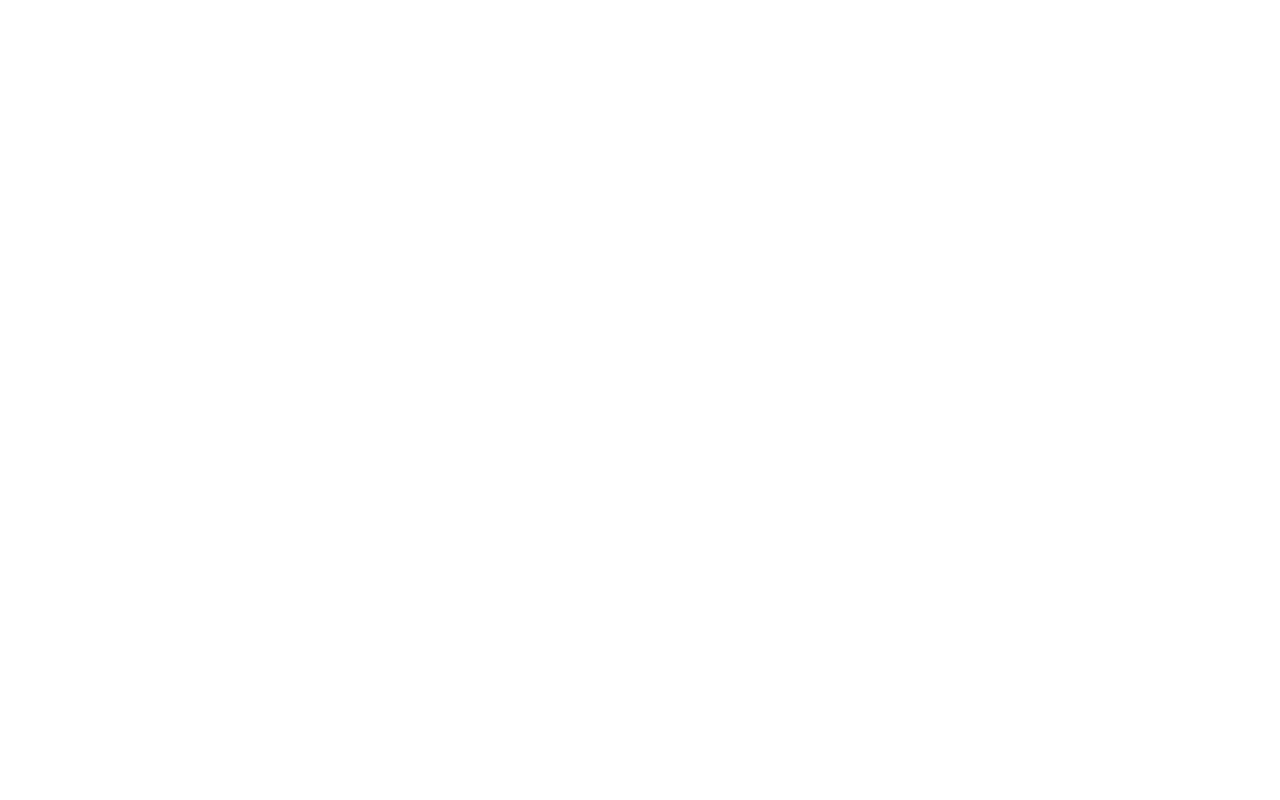
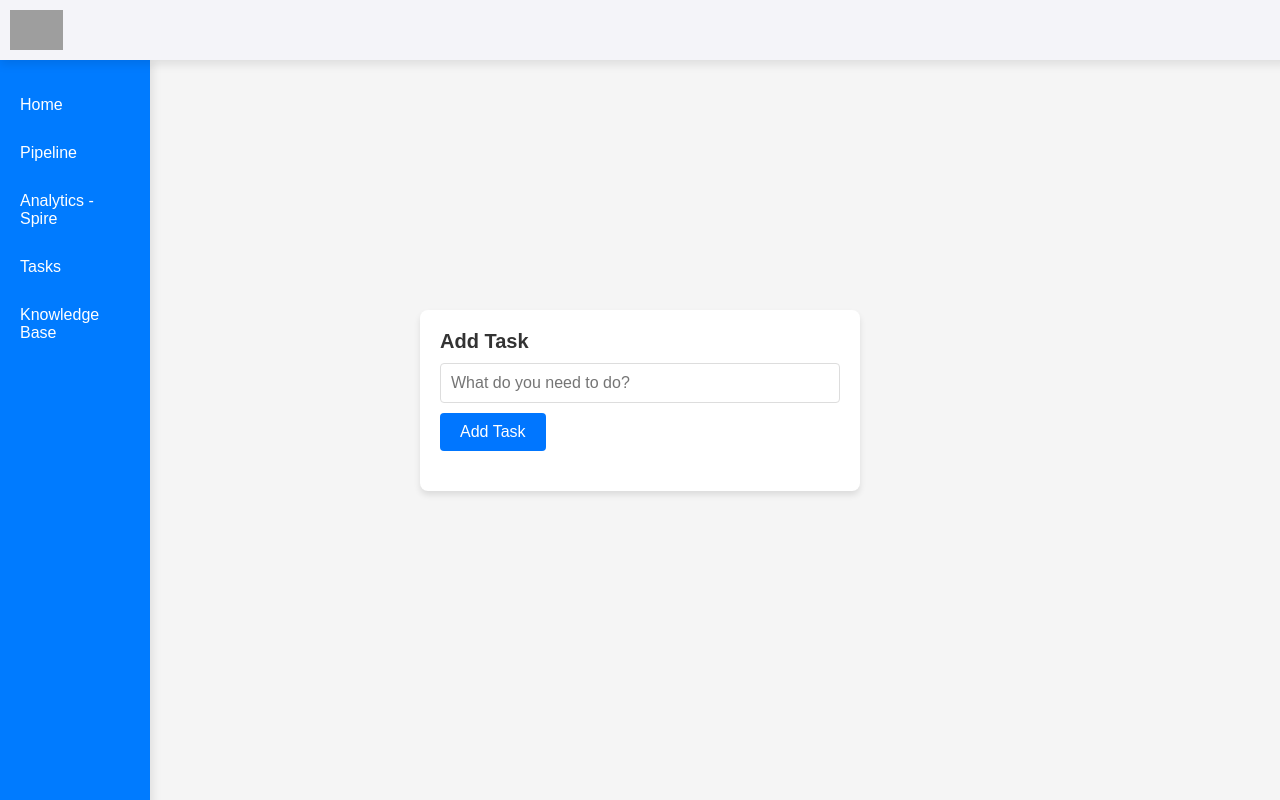
Before and after one commit to ItsAhmad/AmicoCRM, a plain HTML site: page frontend/task.html in a window 1280 px wide. Drawn offline with nearby package versions, Linux system fonts and the light colour scheme; grey boxes are pictures that could not be loaded.

Commit message:
WIP for tasks

```diff
--- a/frontend/scriptTASK.js
+++ b/frontend/scriptTASK.js
@@ -0,0 +1,31 @@
+const taskForm = document.getElementById('task-form');
+        const taskInput = document.getElementById('task-input');
+        const taskList = document.getElementById('task-list');
+        const addTaskBtn = document.getElementById('add-task-btn');
+
+        addTaskBtn.addEventListener('click', () => {
+            const taskName = taskInput.value.trim();
+
+            if (taskName === '') return;
+
+            const taskItem = document.createElement('div');
+            taskItem.className = 'task-item';
+
+            const checkbox = document.createElement('div');
+            checkbox.className = 'checkbox';
+
+            const taskNameElement = document.createElement('div');
+            taskNameElement.className = 'task-name';
+            taskNameElement.textContent = taskName;
+
+            checkbox.addEventListener('click', () => {
+                checkbox.classList.toggle('completed');
+                taskNameElement.classList.toggle('completed');
+            });
+
+            taskItem.appendChild(checkbox);
+            taskItem.appendChild(taskNameElement);
+            taskList.appendChild(taskItem);
+
+            taskInput.value = '';
+        });
--- a/frontend/stylesTASK.css
+++ b/frontend/stylesTASK.css
@@ -0,0 +1,176 @@
+/* --------------------------------------- HEADER + SIDEBAR STYLES -------------------------*/
+
+.header {
+    position: fixed;
+    top: 0;
+    left: 0;
+    width: 100%;
+    height: 60px;
+    background-color: #f4f4f9;
+    box-shadow: 0 4px 10px rgba(0, 0, 0, 0.1);
+    display: flex;
+    align-items: center;
+    padding-left: 10px;
+    z-index: 1000;
+  }
+
+  .logo {
+    height: 40px;
+  }
+
+/* Sidebar Navigation */
+.sidebar {
+    position: fixed;
+    top: 60px; /* below header */
+    left: 0;
+    width: 150px;
+    height: calc(100vh - 60px);
+    background-color: #007BFF;
+    color: #ffffff;
+    padding-top: 1em;
+    display: flex;
+    flex-direction: column;
+    box-shadow: 2px 0 10px rgba(0, 0, 0, 0.1);
+    font-family: Arial, sans-serif;
+  }
+
+  .nav-list {
+    list-style: none;
+    padding: 0;
+    margin: 0;
+  }
+
+  .nav-item {
+    margin: 10px 0;
+  }
+
+  .nav-item a {
+    color: #ffffff;
+    text-decoration: none;
+    display: block;
+    padding: 10px 20px;
+    border-radius: 5px;
+  }
+
+  .nav-item a:hover {
+    background-color: #0056b3;
+  }
+
+
+  /* ------------------------------------ FORM STYLES ------------------------*/
+  body {
+    font-family: Arial, sans-serif;
+    margin: 0;
+    padding: 0;
+    background-color: #f5f5f5;
+    color: #333;
+    display: flex;
+    justify-content: center;
+    align-items: center;
+    height: 100vh;
+}
+
+.task-input-container {
+    background-color: #fff;
+    border-radius: 8px;
+    box-shadow: 0 4px 6px rgba(0, 0, 0, 0.1);
+    padding: 20px;
+    width: 100%;
+    max-width: 400px;
+}
+
+.task-input-header {
+    font-size: 20px;
+    font-weight: bold;
+    margin-bottom: 10px;
+}
+
+.task-input-form {
+    display: flex;
+    flex-direction: column;
+    gap: 10px;
+}
+
+.task-input {
+    padding: 10px;
+    font-size: 16px;
+    border: 1px solid #ddd;
+    border-radius: 4px;
+    outline: none;
+    transition: border-color 0.2s;
+}
+
+.task-input:focus {
+    border-color: #0076ff;
+}
+
+.task-action-bar {
+    display: flex;
+    justify-content: space-between;
+    align-items: center;
+}
+
+.add-task-btn {
+    background-color: #0076ff;
+    color: #fff;
+    border: none;
+    border-radius: 4px;
+    padding: 10px 20px;
+    font-size: 16px;
+    cursor: pointer;
+    transition: background-color 0.2s;
+}
+
+.add-task-btn:hover {
+    background-color: #005bb5;
+}
+
+.task-list {
+    margin-top: 20px;
+}
+
+.task-item {
+    display: flex;
+    align-items: center;
+    gap: 10px;
+    padding: 10px;
+    border: 1px solid #ddd;
+    border-radius: 4px;
+    background-color: #fff;
+    margin-bottom: 10px;
+    transition: background-color 0.2s;
+}
+
+.checkbox {
+    width: 24px;
+    height: 24px;
+    border: 2px solid #0076ff;
+    border-radius: 50%;
+    display: flex;
+    justify-content: center;
+    align-items: center;
+    cursor: pointer;
+    transition: background-color 0.2s, border-color 0.2s;
+}
+
+.checkbox.completed {
+    background-color: #0076ff;
+    border-color: #0076ff;
+}
+
+.checkbox.completed::after {
+    content: '\2713';
+    color: #fff;
+    font-size: 16px;
+}
+
+.task-name {
+    flex: 1;
+    font-size: 16px;
+    color: #333;
+}
+
+.task-name.completed {
+    text-decoration: line-through;
+    color: #888;
+}
--- a/frontend/task.html
+++ b/frontend/task.html
@@ -3,7 +3,7 @@
 <head>
   <meta charset="UTF-8">
   <meta name="viewport" content="width=device-width, initial-scale=1.0">
-  <title>Amico CRM - Pipeline</title>
+  <title>Task Manager</title>
   <link rel="stylesheet" href="stylesTASK.css">
   <link rel="stylesheet" href="https://cdnjs.cloudflare.com/ajax/libs/font-awesome/6.0.0-beta3/css/all.min.css">
   <script src="https://cdnjs.cloudflare.com/ajax/libs/jquery/3.6.0/jquery.min.js"></script>
@@ -11,4 +11,35 @@
 </head>
 
 <body>
+    <div class="container">
+        <!-- Header -->
+        <header class="header">
+          <img src="https://www.amico.com/_next/image?url=%2Flogos%2Famico-logo.png&w=256&q=75" alt="Amico Logo" class="logo">
+        </header>
+
+        <!-- Sidebar Navigation -->
+        <nav class="sidebar">
+          <ul class="nav-list">
+            <li class="nav-item"><a href="#home">Home</a></li>
+            <li class="nav-item"><a href="#pipeline" class="active">Pipeline</a></li>
+            <li class="nav-item"><a href="#analytics">Analytics - Spire</a></li>
+            <li class="nav-item"><a href="#tasks">Tasks</a></li>
+            <li class="nav-item"><a href="#knowledge-base">Knowledge Base</a></li>
+          </ul>
+        </nav>
+    </div>
+
+    <div class="task-input-container">
+        <div class="task-input-header">Add Task</div>
+        <form class="task-input-form" id="task-form">
+            <input type="text" class="task-input" id="task-input" placeholder="What do you need to do?">
+            <div class="task-action-bar">
+                <button type="button" class="add-task-btn" id="add-task-btn">Add Task</button>
+            </div>
+        </form>
+    <div class="task-list" id="task-list"></div>
+
+
+<script src="scriptTASK.js"></script>
 </body>
+</html>
```
Also changed, not shown: frontend/funnel.html (+33 -1 lines).
